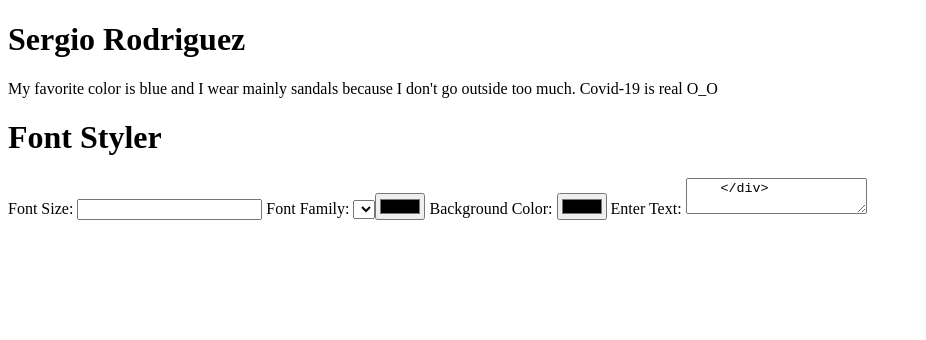
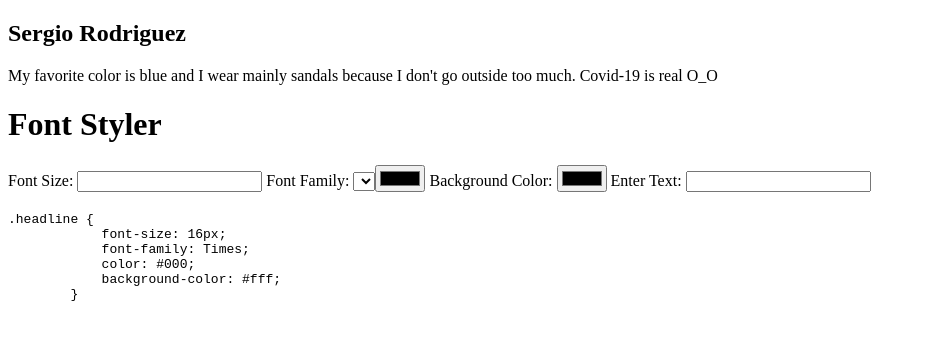
Before and after one commit to Sergiorq1/WEB10-Final, a plain HTML site: page index.html in a window 1280 px wide. Shown: the whole page, without its empty margins (0-926 px from the left). Drawn offline with Linux system fonts and the light colour scheme.

Commit message:
Update index.html

```diff
--- a/index.html
+++ b/index.html
@@ -7,34 +7,36 @@
     <title>Sergio-Rodriguez-Final-Web-1.0</title>
 </head>
 <body>
-    <div id="student-info">
+    <section id="student-info">
          <h1>Sergio Rodriguez</h1>
          <p>My favorite color is blue and I wear mainly sandals because I don't go outside too much. Covid-19 is real O_O</p>
-    </div>
+    </section>
 
     <div id="data-input">
         <h1>Font Styler</h1>
-        Font Size: <input id="input-size" type="number">
-        <!-- Come back to this -->
-        Font Family: <select id="select-font" type="number">
-        Font Color: <input id="input-color" type="color" value="#000">
-        Background Color: <input id="input-bg-color" type="color" value="#fff">
-        Enter Text: <textarea id="enter-text" type="Input text">
+        <form>
+            Font Size: <input id="input-size" type="number">
+            <!-- Come back to this -->
+            Font Family: <select id="select-font" type="number">
+            Font Color: <input id="input-color" type="color" value="#000">
+            Background Color: <input id="input-bg-color" type="color" value="#fff">
+            Enter Text: <input id="enter-text" type="Input text">
+        </form>
     </div>
 
-    <div id="headline-display">
+    <section id="headline-display">
         <!-- STEP5Come back to this -->
         <h1 id="display"></h1>
-    </div>
+    </section>
 
-    <div id="data-output">
+    <section id="data-output">
         <pre><code>.headline {
             font-size: <span id="show-size">16</span>px;
             font-family: <span id="show-font">Times</span>;
             color: <span id="show-color">#000</span>;
             background-color: <span id="show-bg-color">#fff</span>;
         }</code></pre>
-    </div>
+    </section>
 
 
 
```
